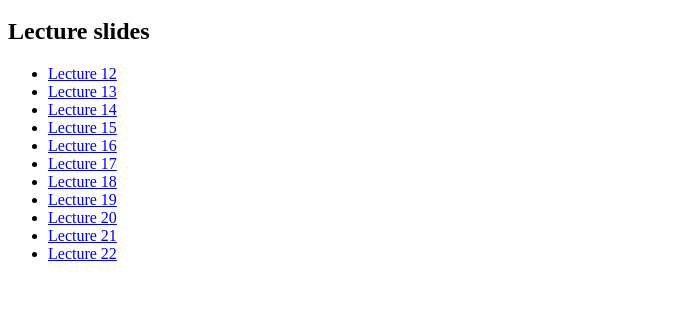
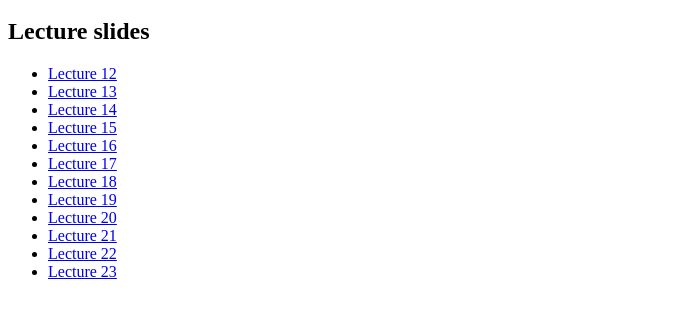
Before and after one commit to csckzp/csckzp.github.io, a plain HTML site: page CSC005/index.html in a window 1280 px wide. Shown: the part 48-366 px from the top of the page, without its empty margins (0-690 px from the left). Drawn offline with Linux system fonts and the light colour scheme.

Commit message:
Add Lecture 23 link to index.html
Added link for Lecture 23 to the course material.

```diff
--- a/CSC005/index.html
+++ b/CSC005/index.html
@@ -12,4 +12,5 @@
     <LI><a href="Lecture20/">Lecture 20</a></LI>
     <LI><a href="Lecture21/">Lecture 21</a></LI>
     <LI><a href="Lecture22/">Lecture 22</a></LI>
+    <LI><a href="Lecture23/">Lecture 23</a></LI>
 </UL>
```
